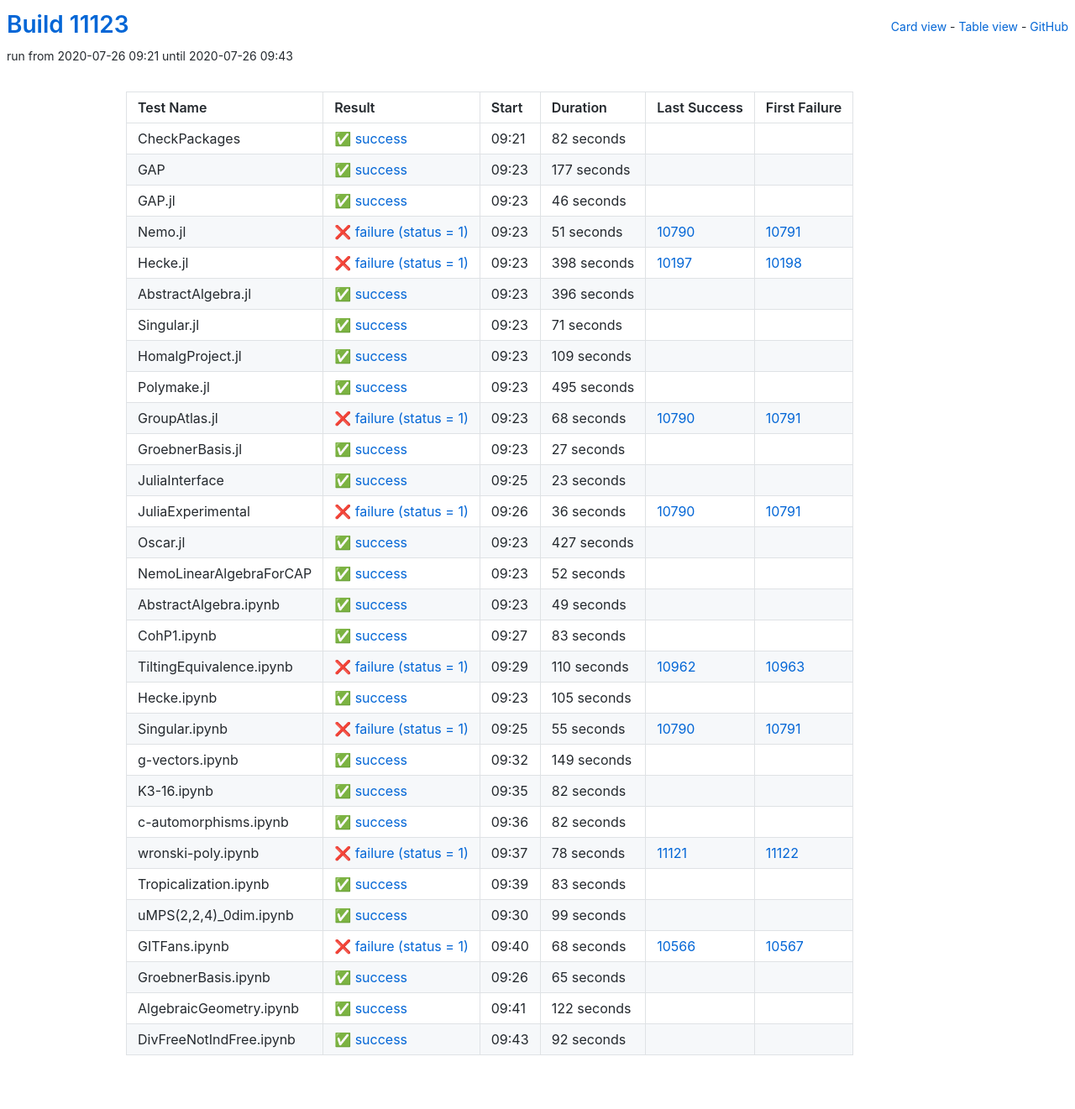
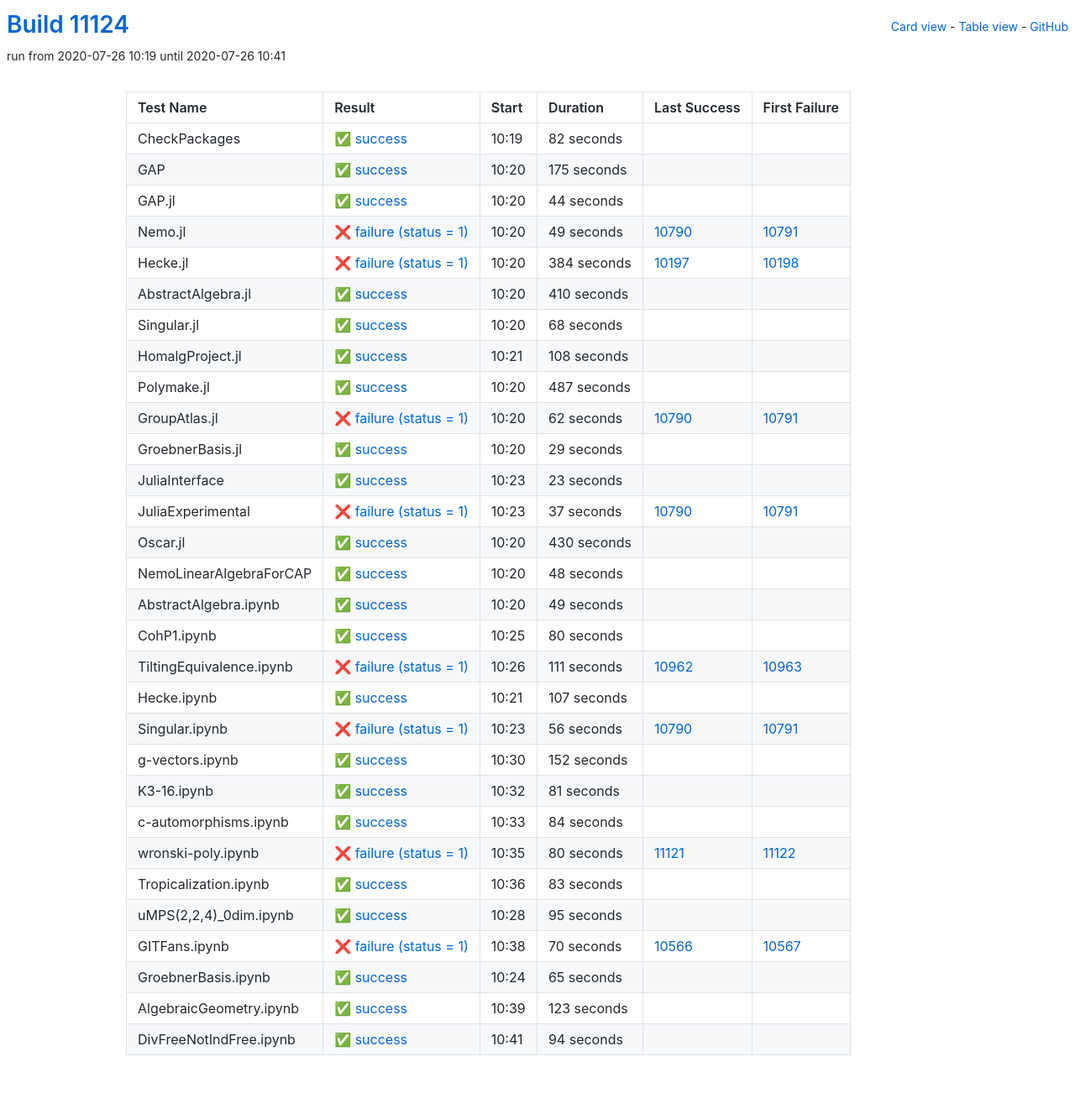
Before and after one commit to oscar-system/oscar-ci-status, a Jekyll site: the page built from table.html, in a window 1280 px wide. Shown: the whole page at 84% size. Built offline with Jekyll 4.4.1, drawn with Linux system fonts in a browser that asks for light colours.

Commit message:
Build #11124

```diff
--- a/_data/ci.yml
+++ b/_data/ci.yml
@@ -1,6 +1,6 @@
 ---
-build: 11123
-build_url: https://oscarci.mathematik.uni-kl.de/job/oscar/11123/
+build: 11124
+build_url: https://oscarci.mathematik.uni-kl.de/job/oscar/11124/
 job: oscar
 organization: oscar-system
 repo: oscar-ci-status
@@ -8,8 +8,8 @@
 tests:
 - name: CheckPackages
   id: checkpackages
-  log: https://oscarci.mathematik.uni-kl.de/job/oscar/11123/artifact/logs/build-11123/CheckPackages.log
-  start: 2020-07-26 09:21
+  log: https://oscarci.mathematik.uni-kl.de/job/oscar/11124/artifact/logs/build-11124/CheckPackages.log
+  start: 2020-07-26 10:19
   success: true
   exitcode: 0
   status: success
@@ -20,128 +20,128 @@
   first_failure_url:
 - name: GAP
   id: gap
-  log: https://oscarci.mathematik.uni-kl.de/job/oscar/11123/artifact/logs/build-11123/GAP.log
-  start: 2020-07-26 09:23
+  log: https://oscarci.mathematik.uni-kl.de/job/oscar/11124/artifact/logs/build-11124/GAP.log
+  start: 2020-07-26 10:20
   success: true
   exitcode: 0
   status: success
-  duration: 177
+  duration: 175
   last_success: false
   last_success_url:
   first_failure: false
   first_failure_url:
 - name: GAP.jl
   id: gap-jl
-  log: https://oscarci.mathematik.uni-kl.de/job/oscar/11123/artifact/logs/build-11123/GAP.jl.log
-  start: 2020-07-26 09:23
+  log: https://oscarci.mathematik.uni-kl.de/job/oscar/11124/artifact/logs/build-11124/GAP.jl.log
+  start: 2020-07-26 10:20
   success: true
   exitcode: 0
   status: success
-  duration: 46
+  duration: 44
   last_success: false
   last_success_url:
   first_failure: false
   first_failure_url:
 - name: Nemo.jl
   id: nemo-jl
-  log: https://oscarci.mathematik.uni-kl.de/job/oscar/11123/artifact/logs/build-11123/Nemo.jl.log
-  start: 2020-07-26 09:23
+  log: https://oscarci.mathematik.uni-kl.de/job/oscar/11124/artifact/logs/build-11124/Nemo.jl.log
+  start: 2020-07-26 10:20
   success: false
   exitcode: 1
   status: failure
-  duration: 51
+  duration: 49
   last_success: 10790
   last_success_url: https://oscarci.mathematik.uni-kl.de/job/oscar/10790/
   first_failure: 10791
   first_failure_url: https://oscarci.mathematik.uni-kl.de/job/oscar/10791/
 - name: Hecke.jl
   id: hecke-jl
-  log: https://oscarci.mathematik.uni-kl.de/job/oscar/11123/artifact/logs/build-11123/Hecke.jl.log
-  start: 2020-07-26 09:23
+  log: https://oscarci.mathematik.uni-kl.de/job/oscar/11124/artifact/logs/build-11124/Hecke.jl.log
+  start: 2020-07-26 10:20
   success: false
   exitcode: 1
   status: failure
-  duration: 398
+  duration: 384
   last_success: 10197
   last_success_url: https://oscarci.mathematik.uni-kl.de/job/oscar/10197/
   first_failure: 10198
   first_failure_url: https://oscarci.mathematik.uni-kl.de/job/oscar/10198/
 - name: AbstractAlgebra.jl
   id: abstractalgebra-jl
-  log: https://oscarci.mathematik.uni-kl.de/job/oscar/11123/artifact/logs/build-11123/AbstractAlgebra.jl.log
-  start: 2020-07-26 09:23
+  log: https://oscarci.mathematik.uni-kl.de/job/oscar/11124/artifact/logs/build-11124/AbstractAlgebra.jl.log
+  start: 2020-07-26 10:20
   success: true
   exitcode: 0
   status: success
-  duration: 396
+  duration: 410
   last_success: false
   last_success_url:
   first_failure: false
   first_failure_url:
 - name: Singular.jl
   id: singular-jl
-  log: https://oscarci.mathematik.uni-kl.de/job/oscar/11123/artifact/logs/build-11123/Singular.jl.log
-  start: 2020-07-26 09:23
+  log: https://oscarci.mathematik.uni-kl.de/job/oscar/11124/artifact/logs/build-11124/Singular.jl.log
+  start: 2020-07-26 10:20
   success: true
   exitcode: 0
   status: success
-  duration: 71
+  duration: 68
   last_success: false
   last_success_url:
   first_failure: false
   first_failure_url:
 - name: HomalgProject.jl
   id: homalgproject-jl
-  log: https://oscarci.mathematik.uni-kl.de/job/oscar/11123/artifact/logs/build-11123/HomalgProject.jl.log
-  start: 2020-07-26 09:23
+  log: https://oscarci.mathematik.uni-kl.de/job/oscar/11124/artifact/logs/build-11124/HomalgProject.jl.log
+  start: 2020-07-26 10:21
   success: true
   exitcode: 0
   status: success
-  duration: 109
+  duration: 108
   last_success: false
   last_success_url:
   first_failure: false
   first_failure_url:
 - name: Polymake.jl
   id: polymake-jl
-  log: https://oscarci.mathematik.uni-kl.de/job/oscar/11123/artifact/logs/build-11123/Polymake.jl.log
-  start: 2020-07-26 09:23
+  log: https://oscarci.mathematik.uni-kl.de/job/oscar/11124/artifact/logs/build-11124/Polymake.jl.log
+  start: 2020-07-26 10:20
   success: true
   exitcode: 0
   status: success
-  duration: 495
+  duration: 487
   last_success: false
   last_success_url:
   first_failure: false
   first_failure_url:
 - name: GroupAtlas.jl
   id: groupatlas-jl
-  log: https://oscarci.mathematik.uni-kl.de/job/oscar/11123/artifact/logs/build-11123/GroupAtlas.jl.log
-  start: 2020-07-26 09:23
+  log: https://oscarci.mathematik.uni-kl.de/job/oscar/11124/artifact/logs/build-11124/GroupAtlas.jl.log
+  start: 2020-07-26 10:20
   success: false
   exitcode: 1
   status: failure
-  duration: 68
+  duration: 62
   last_success: 10790
   last_success_url: https://oscarci.mathematik.uni-kl.de/job/oscar/10790/
   first_failure: 10791
   first_failure_url: https://oscarci.mathematik.uni-kl.de/job/oscar/10791/
 - name: GroebnerBasis.jl
   id: groebnerbasis-jl
-  log: https://oscarci.mathematik.uni-kl.de/job/oscar/11123/artifact/logs/build-11123/GroebnerBasis.jl.log
-  start: 2020-07-26 09:23
+  log: https://oscarci.mathematik.uni-kl.de/job/oscar/11124/artifact/logs/build-11124/GroebnerBasis.jl.log
+  start: 2020-07-26 10:20
   success: true
   exitcode: 0
   status: success
-  duration: 27
+  duration: 29
   last_success: false
   last_success_url:
   first_failure: false
   first_failure_url:
 - name: JuliaInterface
   id: juliainterface
-  log: https://oscarci.mathematik.uni-kl.de/job/oscar/11123/artifact/logs/build-11123/JuliaInterface.log
-  start: 2020-07-26 09:25
+  log: https://oscarci.mathematik.uni-kl.de/job/oscar/11124/artifact/logs/build-11124/JuliaInterface.log
+  start: 2020-07-26 10:23
   success: true
   exitcode: 0
   status: success
@@ -152,44 +152,44 @@
   first_failure_url:
 - name: JuliaExperimental
   id: juliaexperimental
-  log: https://oscarci.mathematik.uni-kl.de/job/oscar/11123/artifact/logs/build-11123/JuliaExperimental.log
-  start: 2020-07-26 09:26
+  log: https://oscarci.mathematik.uni-kl.de/job/oscar/11124/artifact/logs/build-11124/JuliaExperimental.log
+  start: 2020-07-26 10:23
   success: false
   exitcode: 1
   status: failure
-  duration: 36
+  duration: 37
   last_success: 10790
   last_success_url: https://oscarci.mathematik.uni-kl.de/job/oscar/10790/
   first_failure: 10791
   first_failure_url: https://oscarci.mathematik.uni-kl.de/job/oscar/10791/
 - name: Oscar.jl
   id: oscar-jl
-  log: https://oscarci.mathematik.uni-kl.de/job/oscar/11123/artifact/logs/build-11123/Oscar.jl.log
-  start: 2020-07-26 09:23
+  log: https://oscarci.mathematik.uni-kl.de/job/oscar/11124/artifact/logs/build-11124/Oscar.jl.log
+  start: 2020-07-26 10:20
   success: true
   exitcode: 0
   status: success
-  duration: 427
+  duration: 430
   last_success: false
   last_success_url:
   first_failure: false
   first_failure_url:
 - name: NemoLinearAlgebraForCAP
   id: nemolinearalgebraforcap
-  log: https://oscarci.mathematik.uni-kl.de/job/oscar/11123/artifact/logs/build-11123/NemoLinearAlgebraForCAP.log
-  start: 2020-07-26 09:23
+  log: https://oscarci.mathematik.uni-kl.de/job/oscar/11124/artifact/logs/build-11124/NemoLinearAlgebraForCAP.log
+  start: 2020-07-26 10:20
   success: true
   exitcode: 0
   status: success
-  duration: 52
+  duration: 48
   last_success: false
   last_success_url:
   first_failure: false
   first_failure_url:
 - name: AbstractAlgebra.ipynb
   id: abstractalgebra-ipynb
-  log: https://oscarci.mathematik.uni-kl.de/job/oscar/11123/artifact/logs/build-11123/AbstractAlgebra.ipynb.log
-  start: 2020-07-26 09:23
+  log: https://oscarci.mathematik.uni-kl.de/job/oscar/11124/artifact/logs/build-11124/AbstractAlgebra.ipynb.log
+  start: 2020-07-26 10:20
   success: true
   exitcode: 0
   status: success
@@ -200,104 +200,104 @@
   first_failure_url:
 - name: CohP1.ipynb
   id: cohp1-ipynb
-  log: https://oscarci.mathematik.uni-kl.de/job/oscar/11123/artifact/logs/build-11123/CohP1.ipynb.log
-  start: 2020-07-26 09:27
+  log: https://oscarci.mathematik.uni-kl.de/job/oscar/11124/artifact/logs/build-11124/CohP1.ipynb.log
+  start: 2020-07-26 10:25
   success: true
   exitcode: 0
   status: success
-  duration: 83
+  duration: 80
   last_success: false
   last_success_url:
   first_failure: false
   first_failure_url:
 - name: TiltingEquivalence.ipynb
   id: tiltingequivalence-ipynb
-  log: https://oscarci.mathematik.uni-kl.de/job/oscar/11123/artifact/logs/build-11123/TiltingEquivalence.ipynb.log
-  start: 2020-07-26 09:29
+  log: https://oscarci.mathematik.uni-kl.de/job/oscar/11124/artifact/logs/build-11124/TiltingEquivalence.ipynb.log
+  start: 2020-07-26 10:26
   success: false
   exitcode: 1
   status: failure
-  duration: 110
+  duration: 111
   last_success: 10962
   last_success_url: https://oscarci.mathematik.uni-kl.de/job/oscar/10962/
   first_failure: 10963
   first_failure_url: https://oscarci.mathematik.uni-kl.de/job/oscar/10963/
 - name: Hecke.ipynb
   id: hecke-ipynb
-  log: https://oscarci.mathematik.uni-kl.de/job/oscar/11123/artifact/logs/build-11123/Hecke.ipynb.log
-  start: 2020-07-26 09:23
+  log: https://oscarci.mathematik.uni-kl.de/job/oscar/11124/artifact/logs/build-11124/Hecke.ipynb.log
+  start: 2020-07-26 10:21
   success: true
   exitcode: 0
   status: success
-  duration: 105
+  duration: 107
   last_success: false
   last_success_url:
   first_failure: false
   first_failure_url:
 - name: Singular.ipynb
   id: singular-ipynb
-  log: https://oscarci.mathematik.uni-kl.de/job/oscar/11123/artifact/logs/build-11123/Singular.ipynb.log
-  start: 2020-07-26 09:25
+  log: https://oscarci.mathematik.uni-kl.de/job/oscar/11124/artifact/logs/build-11124/Singular.ipynb.log
+  start: 2020-07-26 10:23
   success: false
   exitcode: 1
   status: failure
-  duration: 55
+  duration: 56
   last_success: 10790
   last_success_url: https://oscarci.mathematik.uni-kl.de/job/oscar/10790/
   first_failure: 10791
   first_failure_url: https://oscarci.mathematik.uni-kl.de/job/oscar/10791/
 - name: g-vectors.ipynb
   id: g-vectors-ipynb
-  log: https://oscarci.mathematik.uni-kl.de/job/oscar/11123/artifact/logs/build-11123/g-vectors.ipynb.log
-  start: 2020-07-26 09:32
+  log: https://oscarci.mathematik.uni-kl.de/job/oscar/11124/artifact/logs/build-11124/g-vectors.ipynb.log
+  start: 2020-07-26 10:30
   success: true
   exitcode: 0
   status: success
-  duration: 149
+  duration: 152
   last_success: false
   last_success_url:
   first_failure: false
   first_failure_url:
 - name: K3-16.ipynb
   id: k3-16-ipynb
-  log: https://oscarci.mathematik.uni-kl.de/job/oscar/11123/artifact/logs/build-11123/K3-16.ipynb.log
-  start: 2020-07-26 09:35
+  log: https://oscarci.mathematik.uni-kl.de/job/oscar/11124/artifact/logs/build-11124/K3-16.ipynb.log
+  start: 2020-07-26 10:32
   success: true
   exitcode: 0
   status: success
-  duration: 82
+  duration: 81
   last_success: false
   last_success_url:
   first_failure: false
   first_failure_url:
 - name: c-automorphisms.ipynb
   id: c-automorphisms-ipynb
-  log: https://oscarci.mathematik.uni-kl.de/job/oscar/11123/artifact/logs/build-11123/c-automorphisms.ipynb.log
-  start: 2020-07-26 09:36
+  log: https://oscarci.mathematik.uni-kl.de/job/oscar/11124/artifact/logs/build-11124/c-automorphisms.ipynb.log
+  start: 2020-07-26 10:33
   success: true
   exitcode: 0
   status: success
-  duration: 82
+  duration: 84
   last_success: false
   last_success_url:
   first_failure: false
   first_failure_url:
 - name: wronski-poly.ipynb
   id: wronski-poly-ipynb
-  log: https://oscarci.mathematik.uni-kl.de/job/oscar/11123/artifact/logs/build-11123/wronski-poly.ipynb.log
-  start: 2020-07-26 09:37
+  log: https://oscarci.mathematik.uni-kl.de/job/oscar/11124/artifact/logs/build-11124/wronski-poly.ipynb.log
+  start: 2020-07-26 10:35
   success: false
   exitcode: 1
   status: failure
-  duration: 78
+  duration: 80
   last_success: 11121
   last_success_url: https://oscarci.mathematik.uni-kl.de/job/oscar/11121/
   first_failure: 11122
   first_failure_url: https://oscarci.mathematik.uni-kl.de/job/oscar/11122/
 - name: Tropicalization.ipynb
   id: tropicalization-ipynb
-  log: https://oscarci.mathematik.uni-kl.de/job/oscar/11123/artifact/logs/build-11123/Tropicalization.ipynb.log
-  start: 2020-07-26 09:39
+  log: https://oscarci.mathematik.uni-kl.de/job/oscar/11124/artifact/logs/build-11124/Tropicalization.ipynb.log
+  start: 2020-07-26 10:36
   success: true
   exitcode: 0
   status: success
@@ -308,32 +308,32 @@
   first_failure_url:
 - name: uMPS(2,2,4)_0dim.ipynb
   id: umps-2-2-4-0dim-ipynb
-  log: https://oscarci.mathematik.uni-kl.de/job/oscar/11123/artifact/logs/build-11123/uMPS-2-2-4-_0dim.ipynb.log
-  start: 2020-07-26 09:30
+  log: https://oscarci.mathematik.uni-kl.de/job/oscar/11124/artifact/logs/build-11124/uMPS-2-2-4-_0dim.ipynb.log
+  start: 2020-07-26 10:28
   success: true
   exitcode: 0
   status: success
-  duration: 99
+  duration: 95
   last_success: false
   last_success_url:
   first_failure: false
   first_failure_url:
 - name: GITFans.ipynb
   id: gitfans-ipynb
-  log: https://oscarci.mathematik.uni-kl.de/job/oscar/11123/artifact/logs/build-11123/GITFans.ipynb.log
-  start: 2020-07-26 09:40
+  log: https://oscarci.mathematik.uni-kl.de/job/oscar/11124/artifact/logs/build-11124/GITFans.ipynb.log
+  start: 2020-07-26 10:38
   success: false
   exitcode: 1
   status: failure
-  duration: 68
+  duration: 70
   last_success: 10566
   last_success_url: https://oscarci.mathematik.uni-kl.de/job/oscar/10566/
   first_failure: 10567
   first_failure_url: https://oscarci.mathematik.uni-kl.de/job/oscar/10567/
 - name: GroebnerBasis.ipynb
   id: groebnerbasis-ipynb
-  log: https://oscarci.mathematik.uni-kl.de/job/oscar/11123/artifact/logs/build-11123/GroebnerBasis.ipynb.log
-  start: 2020-07-26 09:26
+  log: https://oscarci.mathematik.uni-kl.de/job/oscar/11124/artifact/logs/build-11124/GroebnerBasis.ipynb.log
+  start: 2020-07-26 10:24
   success: true
   exitcode: 0
   status: success
@@ -344,24 +344,24 @@
   first_failure_url:
 - name: AlgebraicGeometry.ipynb
   id: algebraicgeometry-ipynb
-  log: https://oscarci.mathematik.uni-kl.de/job/oscar/11123/artifact/logs/build-11123/AlgebraicGeometry.ipynb.log
-  start: 2020-07-26 09:41
+  log: https://oscarci.mathematik.uni-kl.de/job/oscar/11124/artifact/logs/build-11124/AlgebraicGeometry.ipynb.log
+  start: 2020-07-26 10:39
   success: true
   exitcode: 0
   status: success
-  duration: 122
+  duration: 123
   last_success: false
   last_success_url:
   first_failure: false
   first_failure_url:
 - name: DivFreeNotIndFree.ipynb
   id: divfreenotindfree-ipynb
-  log: https://oscarci.mathematik.uni-kl.de/job/oscar/11123/artifact/logs/build-11123/DivFreeNotIndFree.ipynb.log
-  start: 2020-07-26 09:43
+  log: https://oscarci.mathematik.uni-kl.de/job/oscar/11124/artifact/logs/build-11124/DivFreeNotIndFree.ipynb.log
+  start: 2020-07-26 10:41
   success: true
   exitcode: 0
   status: success
-  duration: 92
+  duration: 94
   last_success: false
   last_success_url:
   first_failure: false
```
Also changed, not shown: README.md.
